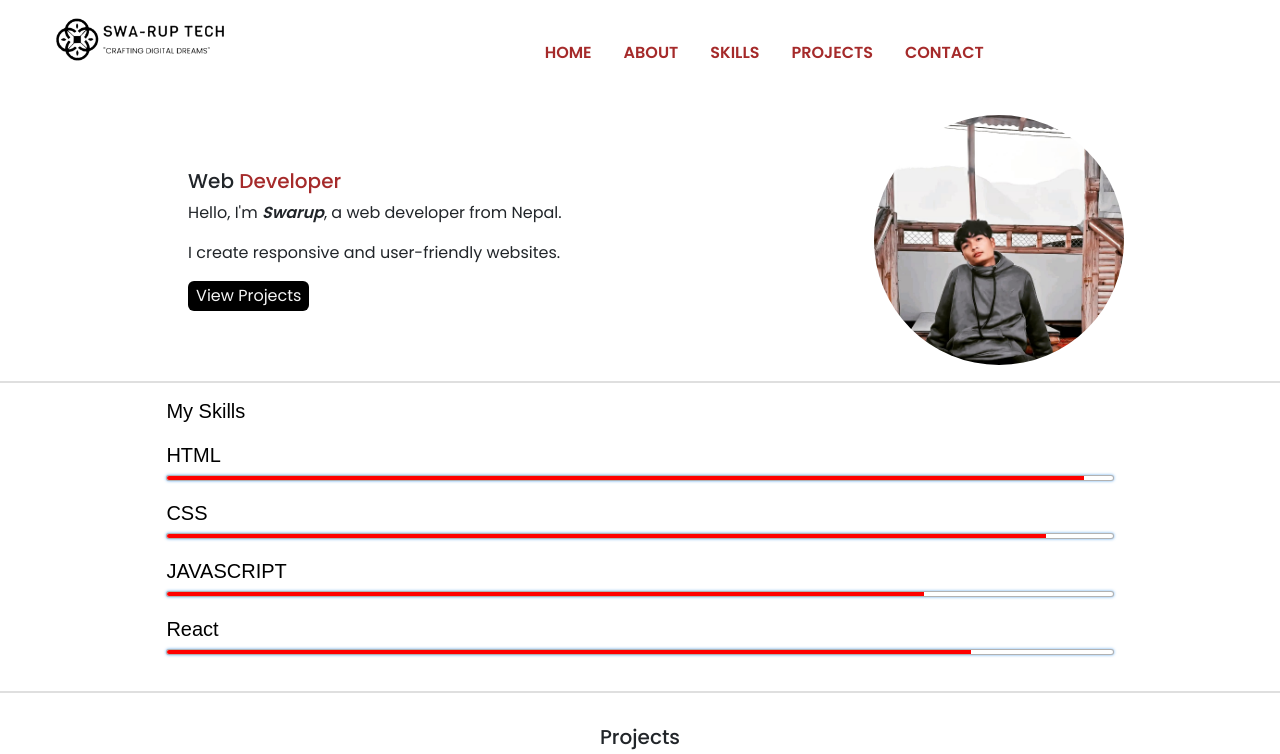
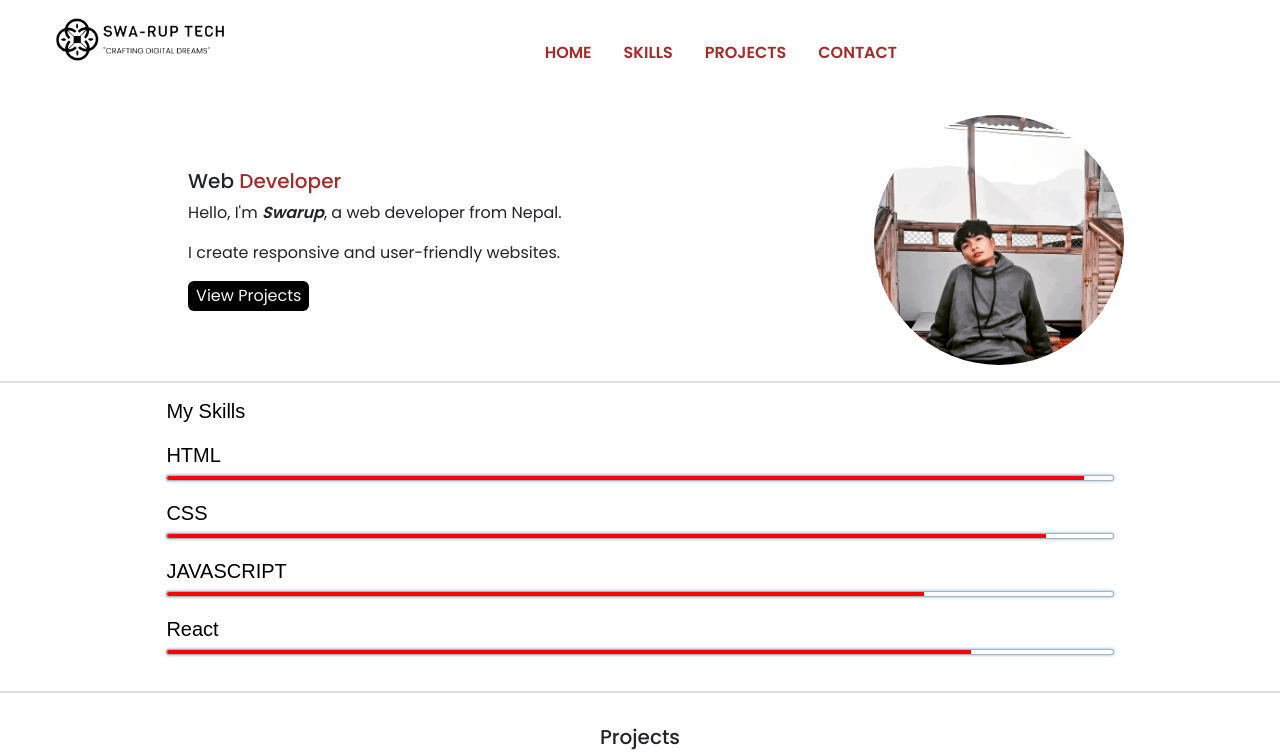
Before and after one commit to Swa-rup1/Portfolio, a plain HTML site: page index.html in a window 1280 px wide. Shown: the top 754 px of the page. Drawn offline with nearby package versions, Linux system fonts and the light colour scheme.

Commit message:
Fixed some HTML errors

```diff
--- a/index.html
+++ b/index.html
@@ -50,9 +50,7 @@
               <li class="nav-item nav-li">
                 <a class="nav-link nav-a" href="#Home"> HOME</a>
               </li>
-              <li class="nav-item nav-li">
-                <a class="nav-link nav-a" href="#About"> ABOUT </a>
-              </li>
+
               <li class="nav-item nav-li">
                 <a class="nav-link nav-a" href="#Skill"> SKILLS</a>
               </li>
```
